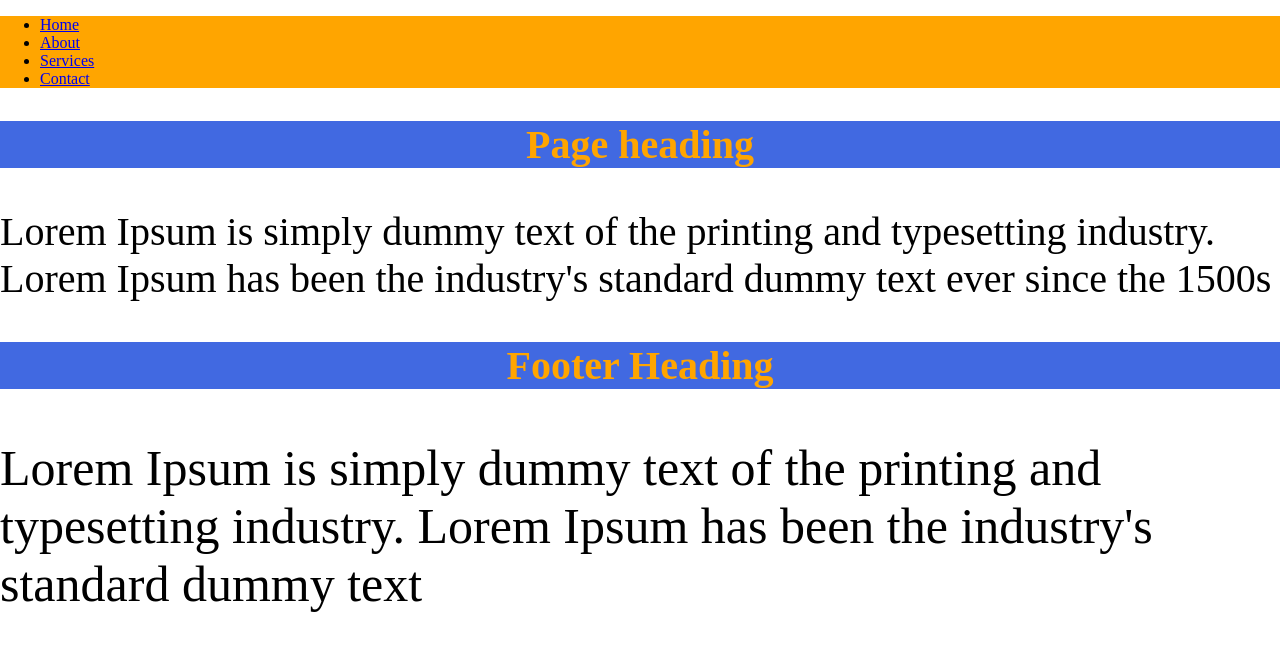
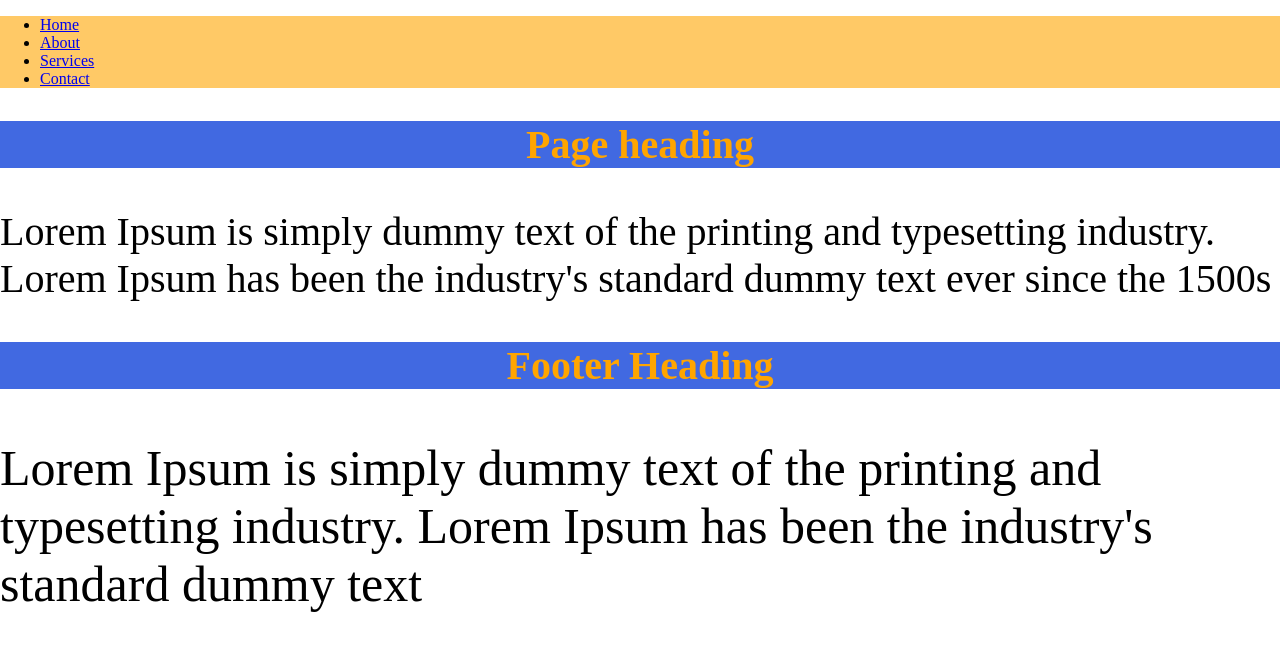
Before and after one commit to locateganesh/Sass, a website: page index.html in a window 1280 px wide. Drawn offline with Linux system fonts and the light colour scheme.

Commit message:
existing functions

```diff
--- a/scss/main.scss
+++ b/scss/main.scss
@@ -10,7 +10,7 @@ body{
     margin:0;
 }
 nav{
-    background: $color-primary;
+    background: lighten($color-primary, 20%);
 }
 
 .heading {
```
Also changed, not shown: README.md, css/main.css.
